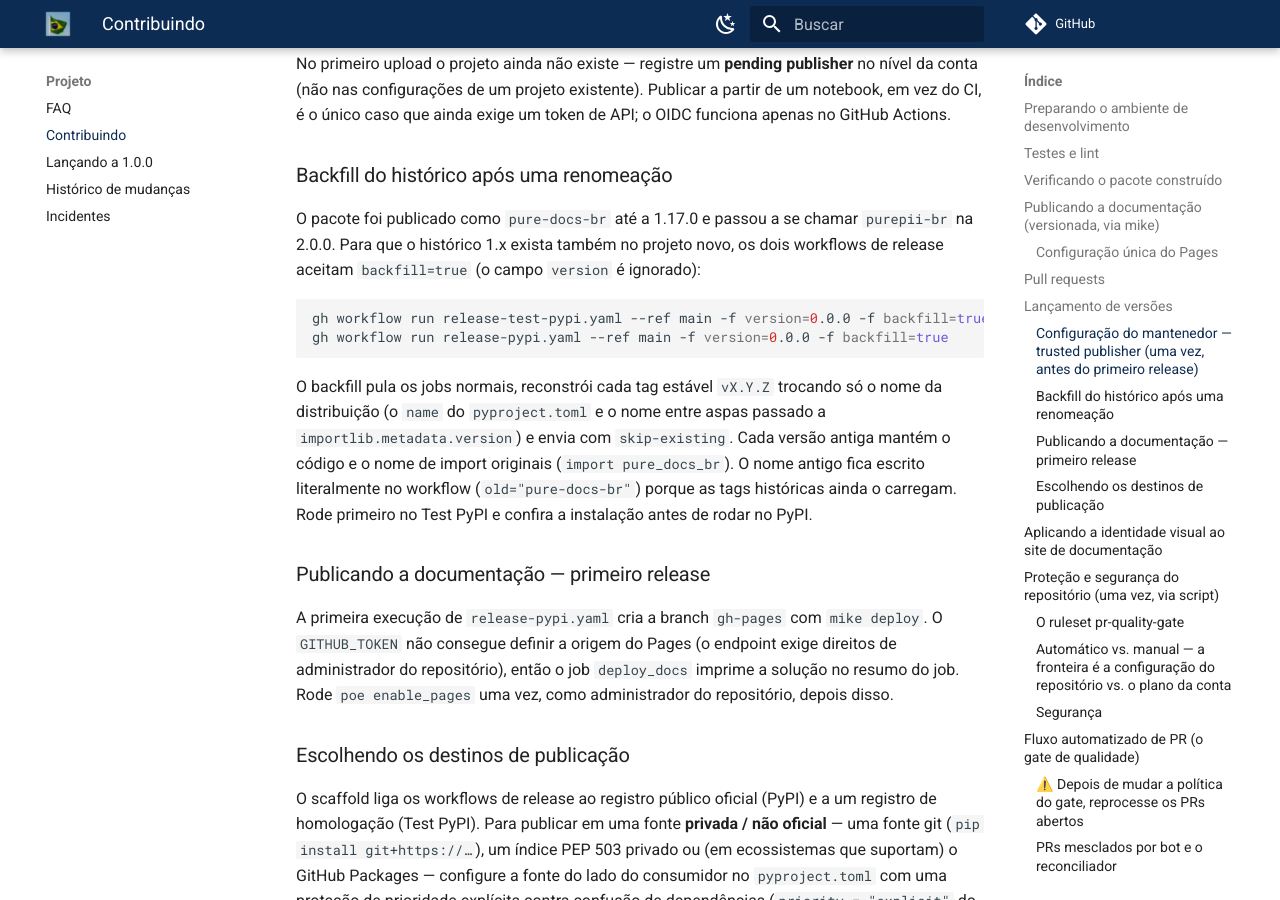
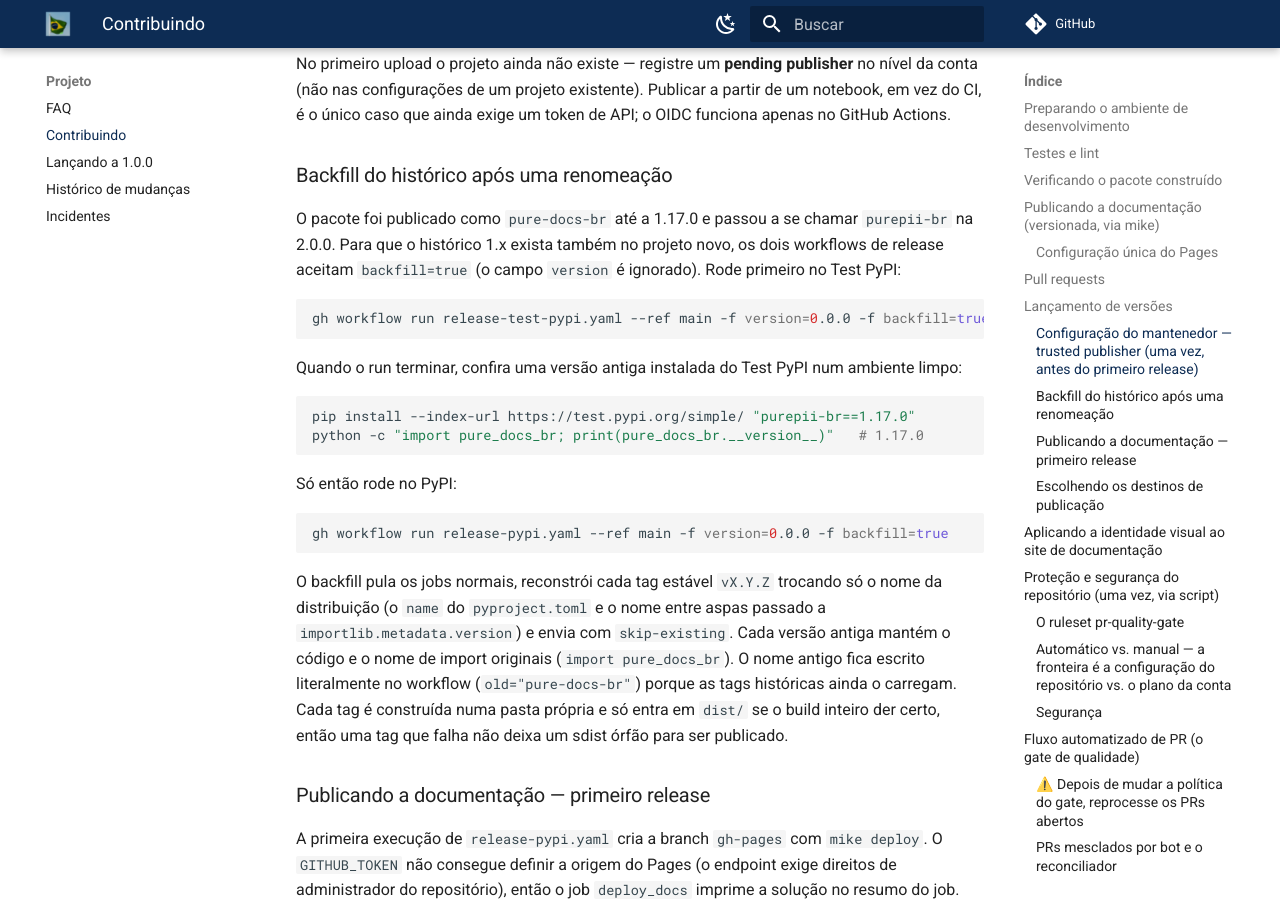
Before and after one commit to guilhermegor/pure-docs-br, an MkDocs documentation site: the page built from docs/contributing.md, in a window 1280 px wide and 900 px high, scrolled down 3853 px. Built offline with MkDocs 1.6.1 and Material for MkDocs 9.7.7, drawn with Linux system fonts in a browser that asks for light colours; comment, search, counter and statistics services are not loaded; the version menu is left out.

Commit message:
fix(release): stage each backfilled tag before it reaches dist
build writes the sdist before it tries the wheel, so a tag whose wheel
failed left an orphan sdist in dist/ that the publish job would upload.
Each tag now builds into its own staging dir and moves into dist/ only
when the whole build succeeds. The docs split the two dispatch commands
with the install check between them, so they are not copied together.

Addresses both CodeRabbit findings on #71.

Refs #63

````diff
--- a/docs/contributing.md
+++ b/docs/contributing.md
@@ -149,10 +149,22 @@ CI, é o único caso que ainda exige um token de API; o OIDC funciona apenas no
 
 O pacote foi publicado como `pure-docs-br` até a 1.17.0 e passou a se chamar `purepii-br` na
 2.0.0. Para que o histórico 1.x exista também no projeto novo, os dois workflows de release
-aceitam `backfill=true` (o campo `version` é ignorado):
+aceitam `backfill=true` (o campo `version` é ignorado). Rode primeiro no Test PyPI:
 
 ```bash
 gh workflow run release-test-pypi.yaml --ref main -f version=0.0.0 -f backfill=true
+```
+
+Quando o run terminar, confira uma versão antiga instalada do Test PyPI num ambiente limpo:
+
+```bash
+pip install --index-url https://test.pypi.org/simple/ "purepii-br==1.17.0"
+python -c "import pure_docs_br; print(pure_docs_br.__version__)"   # 1.17.0
+```
+
+Só então rode no PyPI:
+
+```bash
 gh workflow run release-pypi.yaml --ref main -f version=0.0.0 -f backfill=true
 ```
 
@@ -160,8 +172,9 @@ O backfill pula os jobs normais, reconstrói cada tag estável `vX.Y.Z` trocando
 distribuição (o `name` do `pyproject.toml` e o nome entre aspas passado a
 `importlib.metadata.version`) e envia com `skip-existing`. Cada versão antiga mantém o código e o
 nome de import originais (`import pure_docs_br`). O nome antigo fica escrito literalmente no
-workflow (`old="pure-docs-br"`) porque as tags históricas ainda o carregam. Rode primeiro no Test
-PyPI e confira a instalação antes de rodar no PyPI.
+workflow (`old="pure-docs-br"`) porque as tags históricas ainda o carregam. Cada tag é
+construída numa pasta própria e só entra em `dist/` se o build inteiro der certo, então uma tag que
+falha não deixa um sdist órfão para ser publicado.
 
 ### Publicando a documentação — primeiro release
 
````
Also changed, not shown: 2 other files.
